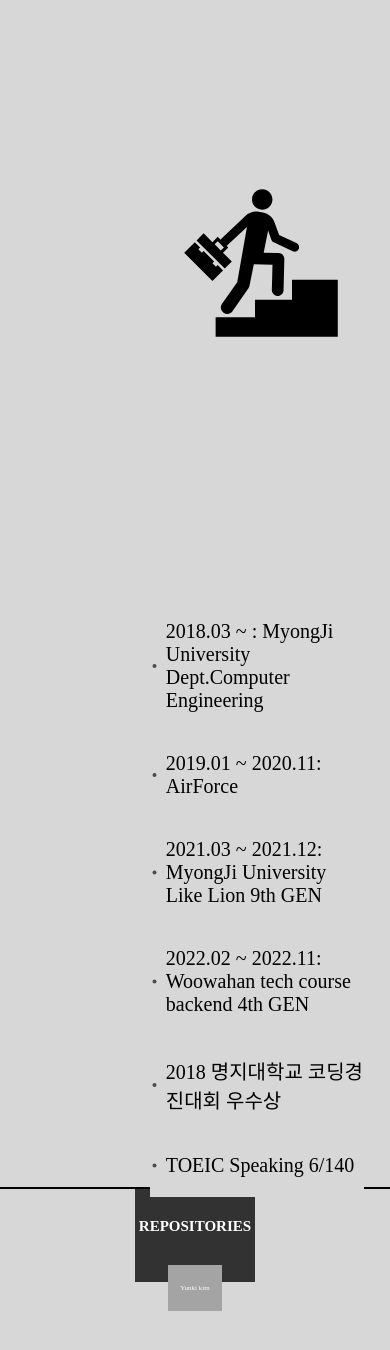
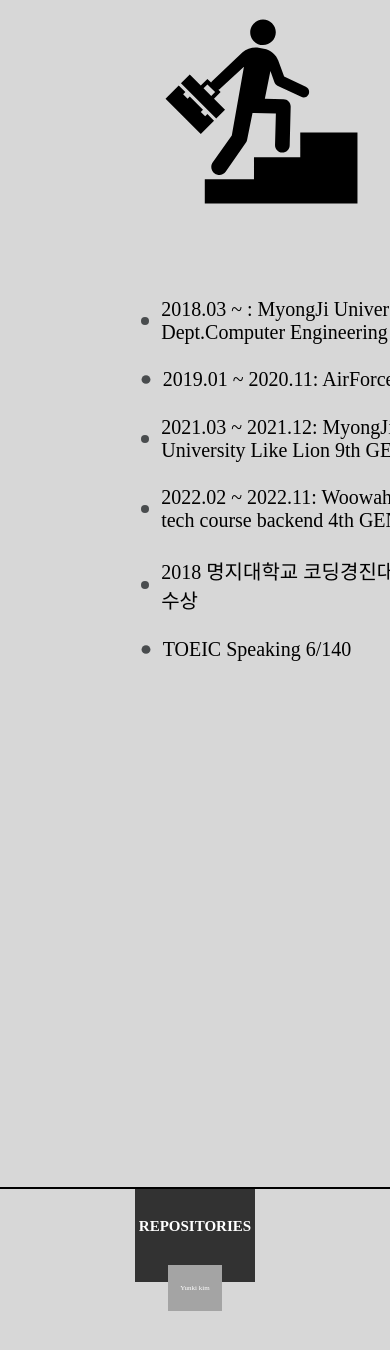
Before and after one commit to skullkim/resume-web-site, a Next.js app: page / in a window 390 px wide. Shown: the part 4513-5863 px from the top of the page. Built offline with nearby package versions, Linux system fonts and the light colour scheme.

Commit message:
refactor(Career.tsx, commonStyled.tsx): 반응형 웹 적용 완료
Career페이지와 여러 페이지에서 공통적으로 사용되는 Dot컴포넌트에 반응형
웹 적용 완료

```diff
--- a/components/Career.tsx
+++ b/components/Career.tsx
@@ -8,21 +8,33 @@ import {ImagePath, PageTitle, myCareer} from "../lib/datatPath";
 const CareerBox = styled.div`
   display: flex;
   width: 55vw;
+
+  @media (max-width: 1100px) {
+    width: 80vw;
+  }
 `;
 
 const CareerPageLogo = styled(PageLogo)`
   height: 58vh;
   right: 8vw;
   top: 5vh;
+
+  @media (max-width: 800px) {
+    width: 50vw;
+    height: auto;
+  }
 `;
 
 const CareerSkillBox = styled(SkillsBox)`
-  right: 9vw;
   top: 10vh;
 `;
 
 const CareerList = styled.p`
   font-size: 20px;
+
+  @media (max-width: 1100px) {
+    margin: 0;
+  }
 `;
 
 const Career: React.FC = () => {
--- a/components/style/commonStyled.tsx
+++ b/components/style/commonStyled.tsx
@@ -54,4 +54,12 @@ export const Dot = styled.img.attrs({
 })`
   width: 2.3vw;
   margin-right: 7px;
+
+  @media (max-width: 800px) {
+    width: 3vw;
+  }
+
+  @media (max-width: 650px) {
+    width: 5vw;
+  }
 `;
```
